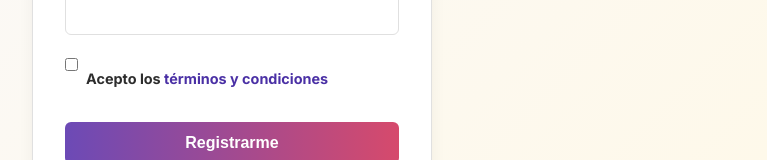
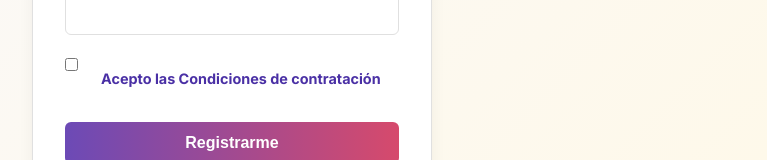
Before and after one commit to E2517/RANKU-SEO-NEXTJS-VERCEL, a Next.js app: page /auth/register in a window 1280 px wide. Shown: the part 518-678 px from the top of the page, without its empty margins (408-1175 px from the left). Built offline with nearby package versions, Linux system fonts and the light colour scheme.

Commit message:
aviso legal

```diff
--- a/app/auth/register/page.tsx
+++ b/app/auth/register/page.tsx
@@ -84,8 +84,9 @@ export default function RegisterPage() {
                     <div className="terms">
                         <input type="checkbox" id="terms" name="terms" required />
                         <label htmlFor="terms">
-                            Acepto los <Link href="/aviso-legal">términos y condiciones</Link>
-                        </label>
+                            <Link href="/legal#condiciones-contratacion" style={{ color: 'var(--secondary-color)', textDecoration: 'none', margin: '0 15px' }}>
+                                Acepto las Condiciones de contratación
+                            </Link>                        </label>
                     </div>
 
                     <button
```
